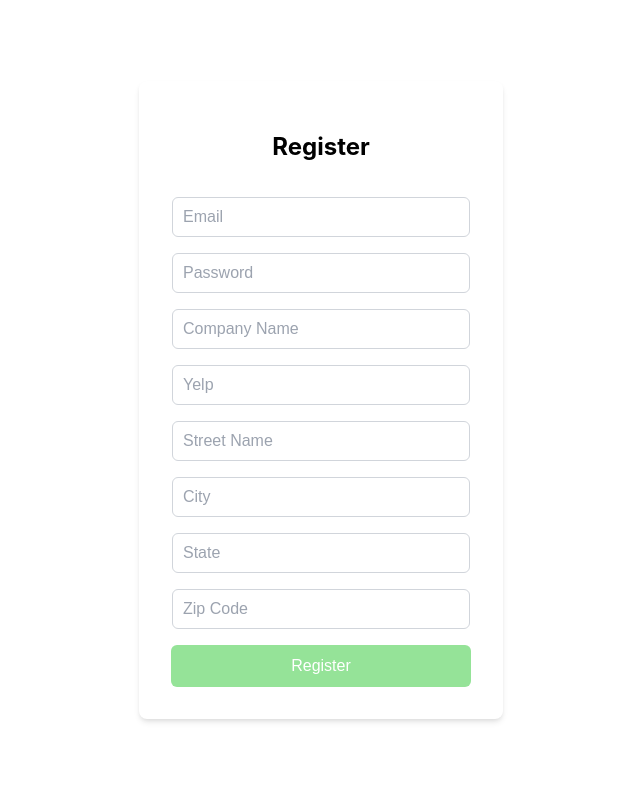
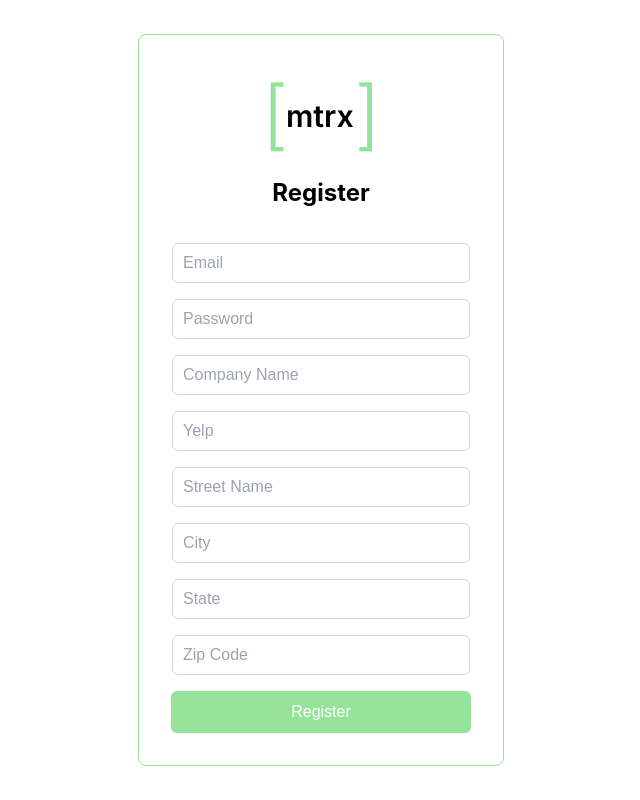
Before and after one commit to wyattlake/penn-apps-frontend, a SvelteKit app: page /signup in a window 1280 px wide. Shown: the whole page, without its empty margins (319-959 px from the left). Built offline with nearby package versions, Linux system fonts and the light colour scheme; no server answers.

Commit message:
eheeheheh

```diff
--- a/src/routes/login/+page.svelte
+++ b/src/routes/login/+page.svelte
@@ -32,12 +32,11 @@
 	}
 </script>
 
-<div class="logo">
-	<Logo scale={0.38} />
-</div>
-
 <div class="login-container">
 	<div class="login-form">
+		<div class="logo">
+			<Logo scale={0.38} />
+		</div>
 	  <h1>Login</h1>
 	  <form on:submit={loginWithMail}>
 		<input bind:value={email} type="text" placeholder="Email" />
@@ -65,18 +64,18 @@
 	}
 
 	.logo {
-		position: absolute;
-		top: 180px; /* Adjust this value to move the logo up or down */
-		left: 50%;
-		transform: translateX(-50%);
+		flex-direction: column;
 		z-index: 2;
+		align-items: center;
+		justify-content: center;
+		display: flex;
 	}
 
 	.login-form {
 	  background-color: #ffffff;
 	  padding: 2rem;
 	  border-radius: 0.5rem;
-	  box-shadow: 0 4px 6px -1px rgba(0, 0, 0, 0.1), 0 2px 4px -1px rgba(0, 0, 0, 0.06);
+	  border: 0.6px solid #95e398;
 	  width: 100%;
 	  max-width: 300px;
 	}
--- a/src/routes/signup/+page.svelte
+++ b/src/routes/signup/+page.svelte
@@ -51,6 +51,9 @@
 <!-- register/+page.svelte -->
 <div class="login-container">
 	<div class="login-form">
+		<div class="logo">
+			<Logo scale={0.38} />
+		</div>
 		<form on:submit={handleRegister}>
 		 <h2>Register</h2>
 		 <input bind:value={email} type="text" placeholder="Email" />
@@ -68,7 +71,7 @@
 	   </div>
 	</div>
 
-	   <style>
+	<style>
 		:global(body) {
 			font-family: Arial, sans-serif;
 			line-height: 1.2;
@@ -85,11 +88,19 @@
 		  font-family: -apple-system, BlinkMacSystemFont, "Segoe UI", Roboto, "Helvetica Neue", Arial, sans-serif;
 		}
 
+		.logo {
+			flex-direction: column;
+			z-index: 2;
+			align-items: center;
+			justify-content: center;
+			display: flex;
+		}
+
 		.login-form {
 		  background-color: #ffffff;
 		  padding: 2rem;
 		  border-radius: 0.5rem;
-		  box-shadow: 0 4px 6px -1px rgba(0, 0, 0, 0.1), 0 2px 4px -1px rgba(0, 0, 0, 0.06);
+		  border: 0.6px solid #95e398;
 		  width: 100%;
 		  max-width: 300px;
 		}
```
